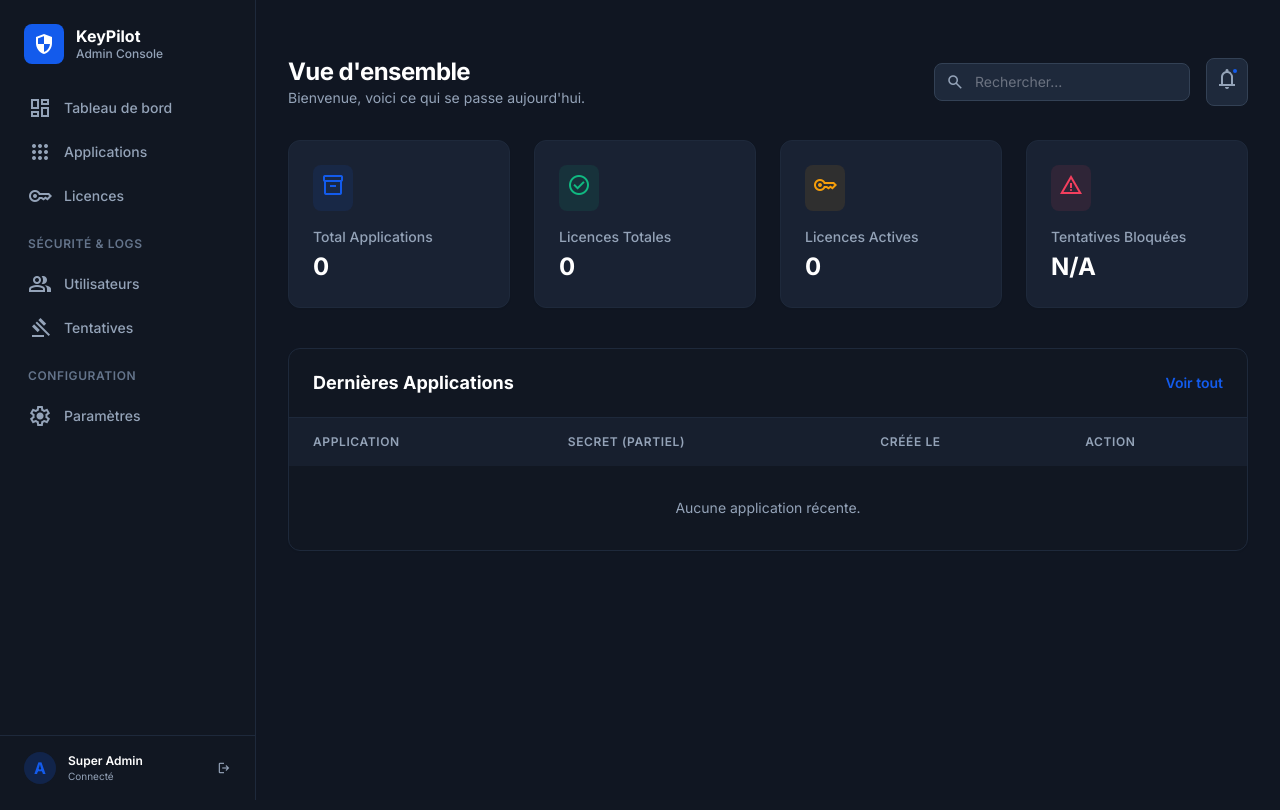
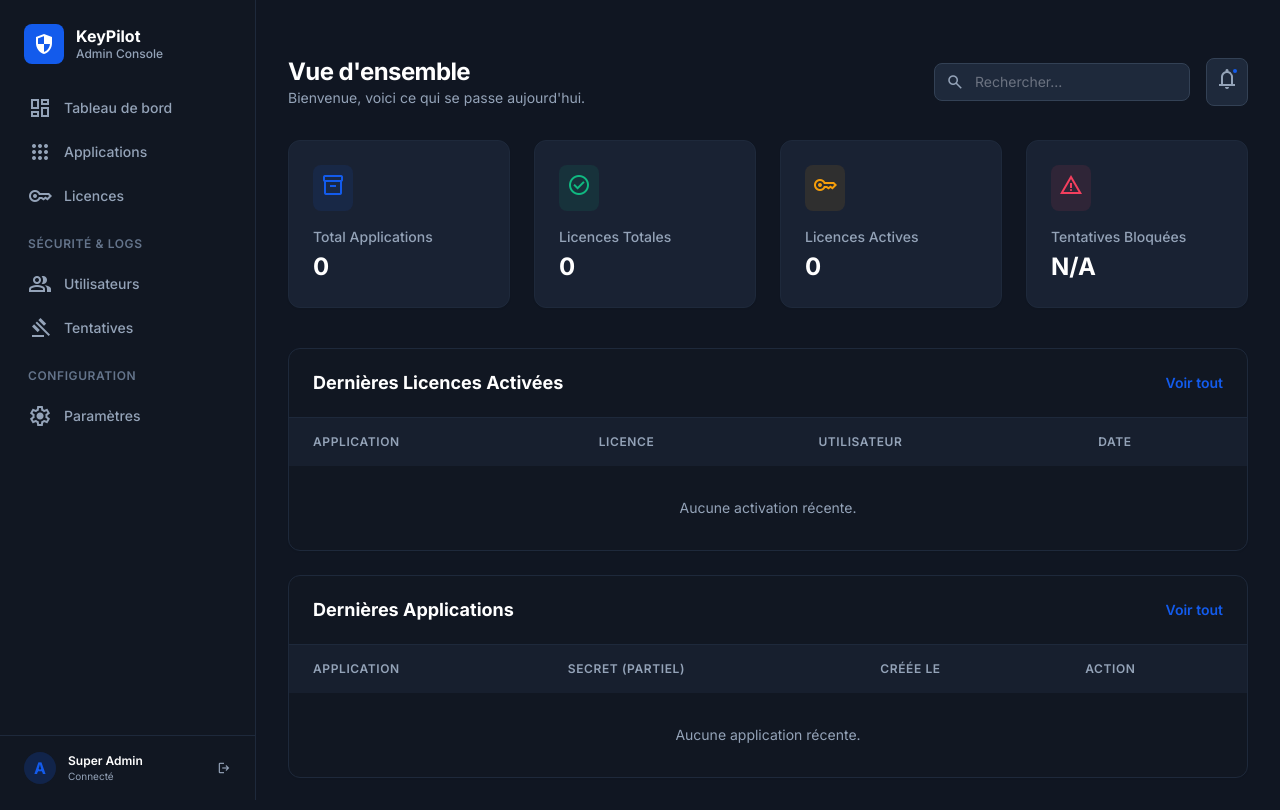
Before and after one commit to moa-digitalagency/KeyPilot, a Flask app: template templates/dashboard.html in a window 1280 px wide. Run offline with Flask 3, Linux system fonts and the light colour scheme; the template is opened without the code that fills it, so the values that code supplies are empty; some libraries are stand-ins or nearby versions.

Commit message:
Add 'Latest Activated Licenses' section to dashboard and connect backend logic.
Co-authored-by: moa-digitalagency <93324793+moa-digitalagency@users.noreply.github.com>

```diff
--- a/routes/admin_routes.py
+++ b/routes/admin_routes.py
@@ -21,7 +21,8 @@ def dashboard():
         'total_licenses': 'N/A', # Placeholder as we don't have a global count yet
         'active_licenses': 'N/A'
     }
-    return render_template('dashboard.html', stats=stats, recent_apps=apps[:5])
+    recent_activations = get_activations()
+    return render_template('dashboard.html', stats=stats, recent_apps=apps[:5], recent_activations=recent_activations[:5])
 
 @admin_bp.route('/snippet/<app_id>')
 def get_snippet(app_id):
--- a/templates/dashboard.html
+++ b/templates/dashboard.html
@@ -62,6 +62,54 @@
     </div>
 </div>
 
+<div class="bg-white dark:bg-[#111722] rounded-xl border border-slate-200 dark:border-slate-800 overflow-hidden shadow-sm mb-6">
+    <div class="px-6 py-5 border-b border-slate-200 dark:border-slate-800 flex items-center justify-between">
+        <h3 class="text-lg font-bold text-slate-900 dark:text-white">Dernières Licences Activées</h3>
+        <a href="{{ url_for('admin.users') }}" class="text-primary text-sm font-semibold hover:underline">Voir tout</a>
+    </div>
+    <div class="overflow-x-auto">
+        <table class="w-full text-left">
+            <thead>
+                <tr class="bg-slate-50 dark:bg-slate-800/50">
+                    <th class="px-6 py-4 text-xs font-semibold text-slate-500 dark:text-slate-400 uppercase tracking-wider">Application</th>
+                    <th class="px-6 py-4 text-xs font-semibold text-slate-500 dark:text-slate-400 uppercase tracking-wider">Licence</th>
+                    <th class="px-6 py-4 text-xs font-semibold text-slate-500 dark:text-slate-400 uppercase tracking-wider">Utilisateur</th>
+                    <th class="px-6 py-4 text-xs font-semibold text-slate-500 dark:text-slate-400 uppercase tracking-wider">Date</th>
+                </tr>
+            </thead>
+            <tbody class="divide-y divide-slate-100 dark:divide-slate-800">
+                {% if recent_activations %}
+                    {% for activation in recent_activations %}
+                    <tr class="hover:bg-slate-50/50 dark:hover:bg-slate-800/30 transition-colors">
+                        <td class="px-6 py-4 whitespace-nowrap">
+                            <div class="flex items-center gap-3">
+                                <div class="w-8 h-8 rounded bg-emerald-500/20 flex items-center justify-center text-emerald-500">
+                                    <span class="material-symbols-outlined text-sm">check_circle</span>
+                                </div>
+                                <span class="text-sm font-medium text-slate-900 dark:text-slate-200">{{ activation.app_name }}</span>
+                            </div>
+                        </td>
+                        <td class="px-6 py-4 whitespace-nowrap text-sm text-slate-500 dark:text-slate-400 font-mono">
+                            {{ activation.license_key[:12] }}...
+                        </td>
+                        <td class="px-6 py-4 whitespace-nowrap text-sm text-slate-500 dark:text-slate-400">
+                            {{ activation.ip_address }}
+                        </td>
+                        <td class="px-6 py-4 whitespace-nowrap text-sm text-slate-500 dark:text-slate-400">
+                            {{ activation.activated_at }}
+                        </td>
+                    </tr>
+                    {% endfor %}
+                {% else %}
+                    <tr>
+                        <td colspan="4" class="px-6 py-8 text-center text-slate-500 dark:text-slate-400 text-sm">Aucune activation récente.</td>
+                    </tr>
+                {% endif %}
+            </tbody>
+        </table>
+    </div>
+</div>
+
 <div class="bg-white dark:bg-[#111722] rounded-xl border border-slate-200 dark:border-slate-800 overflow-hidden shadow-sm">
     <div class="px-6 py-5 border-b border-slate-200 dark:border-slate-800 flex items-center justify-between">
         <h3 class="text-lg font-bold text-slate-900 dark:text-white">Dernières Applications</h3>
```
Also changed, not shown: tests/test_dashboard.py (+15 -1 lines).
